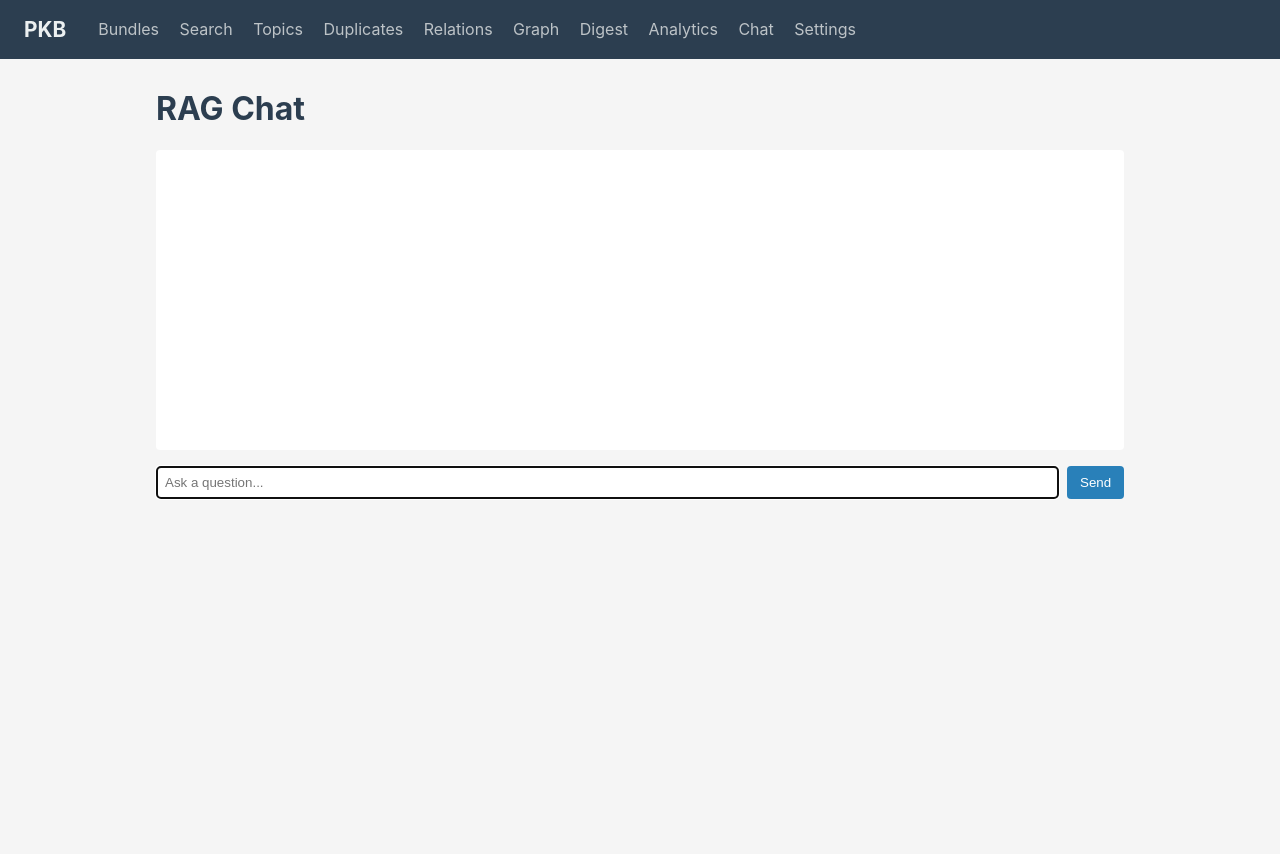
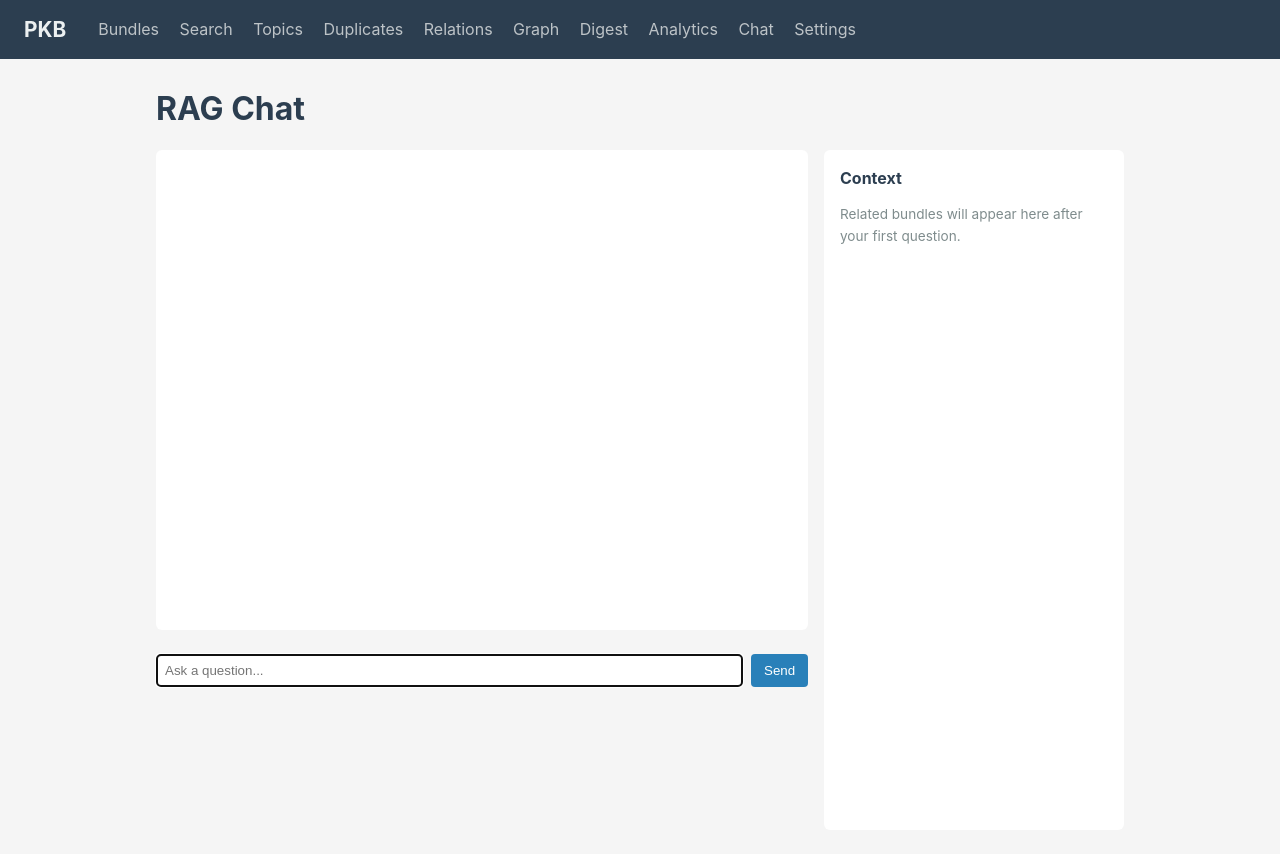
Before and after one commit to YongseopKim/pkb, a FastAPI app: template src/pkb/web/templates/chat.html in a window 1280 px wide. Before the commit the page ends 499 px from the top, so only its background shows below. Run offline with FastAPI, Linux system fonts and the light colour scheme; the template is opened without the code that fills it, so the values that code supplies are empty; parts of the project's set-up code (start-up, migrations or seed data) failed here and were passed over.

Commit message:
feat(web): enhance chat UI with 3-panel layout and context sidebar
Co-Authored-By: Claude Opus 4.6 <noreply@anthropic.com>

```diff
--- a/src/pkb/web/templates/chat.html
+++ b/src/pkb/web/templates/chat.html
@@ -1,7 +1,25 @@
 {% extends "base.html" %}
 {% block title %}PKB — Chat{% endblock %}
+{% block head %}
+<style>
+.chat-layout { display:grid; grid-template-columns:1fr 300px; gap:1rem; height:calc(100vh - 120px); }
+.chat-main { display:flex; flex-direction:column; }
+#chat-messages { flex:1; background:#fff; padding:1rem; border-radius:6px; overflow-y:auto; min-height:0; }
+#chat-form { display:flex; gap:0.5rem; margin-top:0.5rem; }
+#chat-form input { flex:1; padding:0.5rem; border:1px solid #ccc; border-radius:4px; }
+.context-sidebar { background:#fff; padding:1rem; border-radius:6px; overflow-y:auto; }
+.context-sidebar h3 { font-size:1rem; margin-bottom:0.8rem; color:#2c3e50; }
+.context-item { padding:0.5rem 0; border-bottom:1px solid #f0f0f0; }
+.context-item a { font-size:0.85rem; }
+.context-item .score { color:#7f8c8d; font-size:0.8rem; margin-left:0.5rem; }
+.context-item .context-question { font-size:0.85rem; color:#555; margin:0.2rem 0 0; }
+@media (max-width: 768px) { .chat-layout { grid-template-columns:1fr; } .context-sidebar { max-height:200px; } }
+</style>
+{% endblock %}
 {% block content %}
 <h1>RAG Chat</h1>
+<div class="chat-layout">
+    <div class="chat-main">
         <div id="chat-messages">
             {% for msg in messages %}
             <div class="chat-msg {{ msg.role }}">
@@ -13,4 +31,10 @@
             <input type="text" name="message" placeholder="Ask a question..." autofocus>
             <button type="submit">Send</button>
         </form>
+    </div>
+    <div class="context-sidebar" id="context-panel">
+        <h3>Context</h3>
+        <p style="color:#7f8c8d;font-size:0.85rem">Related bundles will appear here after your first question.</p>
+    </div>
+</div>
 {% endblock %}
```
Also changed, not shown: src/pkb/web/routes/chat.py (+22 -1 lines), tests/test_web/test_app.py (+26 -0 lines). Lines whose indentation alone changed are shown as unchanged.
